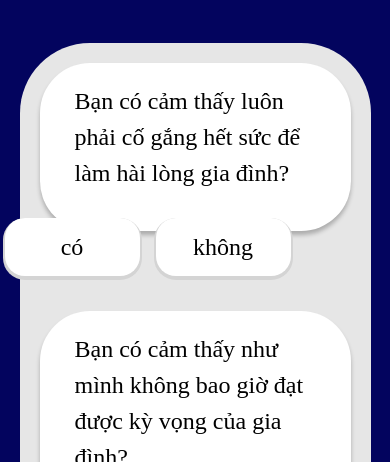
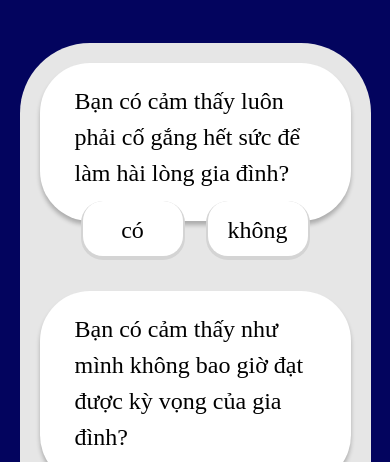
Before and after one commit to zAcherttp/survey-web, a plain HTML site: page trangdanhgia.html in a window 390 px wide. Shown: the part 313-775 px from the top of the page. Drawn offline with Linux system fonts and the light colour scheme; a web font is replaced by a local one.

Commit message:
fixed mobile sizing (3)

```diff
--- a/trangdanhgia.css
+++ b/trangdanhgia.css
@@ -201,20 +201,23 @@ body {
   .question-bubble {
     width: 100%;
     gap: 10px;
-    padding: 20px 20px 40px;
+    padding: 20px 20px 30px;
     border-radius: calc(70px - var(--ibr));
   }
 
   .answer-frame {
-    padding-right: 60px;
+    width: 100%;
+    height: 35px;
+    gap: 25px;
+    padding-right: 0;
   }
 
   .yes-button,
   .no-button,
   .next-button,
   .end-button {
-    width: 135px;
-    height: 58px;
+    width: 100px;
+    height: 55px;
   }
 
   .next-button {
```
